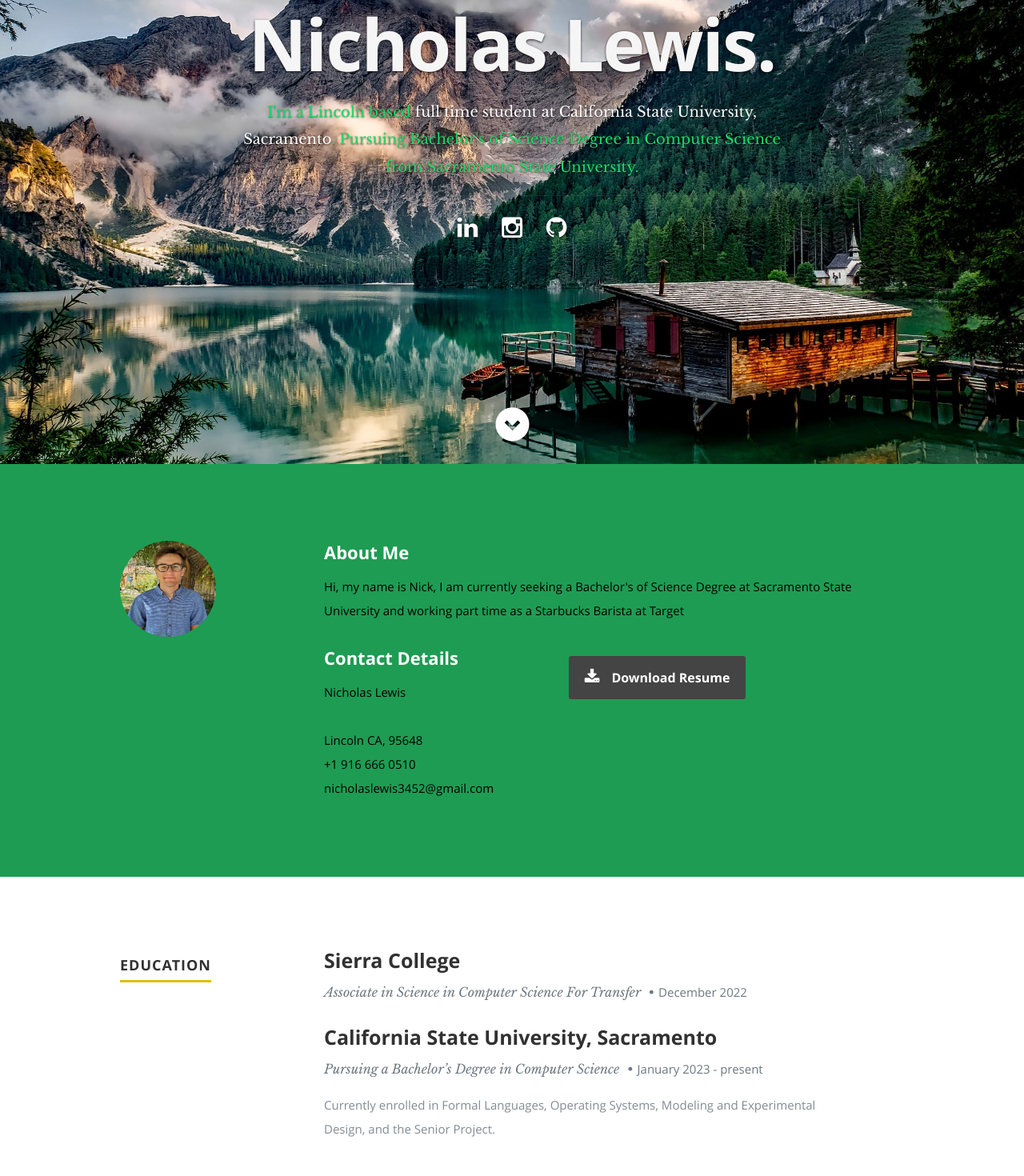
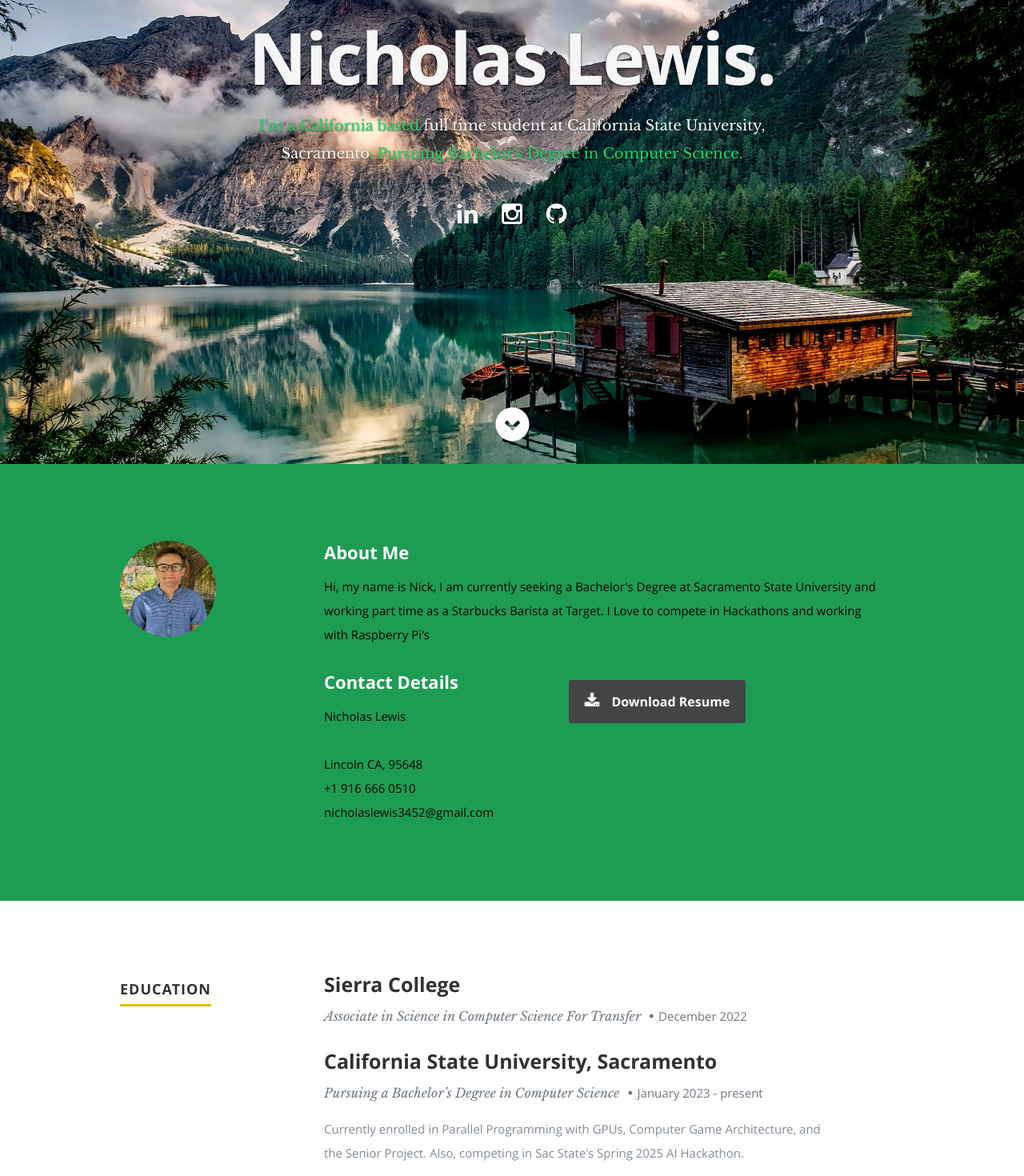
Before and after one commit to nickLewisCSUS/react-portfolio-master, a React (Create React App) app: page / in a window 1280 px wide. Shown: the part 220-1690 px from the top of the page at 80% size. Built offline with nearby package versions, Linux system fonts and the light colour scheme.

Commit message:
Fixed Home section and updated Sac State classes

```diff
--- a/public/resumeData.json
+++ b/public/resumeData.json
@@ -2,12 +2,13 @@
   "main": {
     "name": "Nicholas Lewis",
     "occupation": "full time student at California State University, Sacramento",
-    "description": "Pursuing Bachelor's of Science Degree in Computer Science from Sacramento State University",
+    "description": "Pursuing Bachelor's Degree in Computer Science",
     "image": "Nick-image.jpeg",
-    "bio": "Hi, my name is Nick, I am currently seeking a Bachelor's of Science Degree at Sacramento State University and working part time as a Starbucks Barista at Target",
+    "bio": "Hi, my name is Nick, I am currently seeking a Bachelor's Degree at Sacramento State University and working part time as a Starbucks Barista at Target. I Love to compete in Hackathons and working with Raspberry Pi's",
     "contactmessage": "Get in touch with me to learn more",
     "email": "nicholaslewis3452@gmail.com",
     "phone": "+1 916 666 0510",
+    "location": "California",
     "address": {
       "city": "Lincoln",
       "state": "CA",
@@ -45,7 +46,7 @@
         "school": "California State University, Sacramento",
         "degree": "Pursuing a Bachelor’s Degree in Computer Science",
         "graduated": "January 2023 - present",
-        "description": " Currently enrolled in Formal Languages, Operating Systems, Modeling and Experimental Design, and the Senior Project."
+        "description": " Currently enrolled in Parallel Programming with GPUs, Computer Game Architecture, and the Senior Project. Also, competing in Sac State's Spring 2025 AI Hackathon."
       }
     ],
     "work": [
--- a/src/Components/About.js
+++ b/src/Components/About.js
@@ -1,6 +1,5 @@
 import React, { Component } from 'react';
 import resume from '../Resume_Nick_Lewis.pdf'
-// import resume from 'src/BLewisResume.pdf';
 
 class About extends Component {
    render() {
--- a/src/Components/Header.js
+++ b/src/Components/Header.js
@@ -7,7 +7,7 @@ class Header extends Component {
       var name = this.props.data.name;
       var occupation= this.props.data.occupation;
       var description= this.props.data.description;
-      var city= this.props.data.address.city;
+      var state= this.props.data.location;
       var networks= this.props.data.social.map(function(network){
         return <li key={network.name}><a href={network.url}><i className={network.className}></i></a></li>
       })
@@ -35,7 +35,7 @@ class Header extends Component {
       <div className="row banner">
          <div className="banner-text">
             <h1 className="responsive-headline">{name}.</h1>
-            <h3>I'm a {city} based <span>{occupation}</span>. {description}.</h3>
+            <h3>I'm a {state} based <span>{occupation}</span>. {description}.</h3>
             <hr />
             <ul className="social">
                {networks}
```
